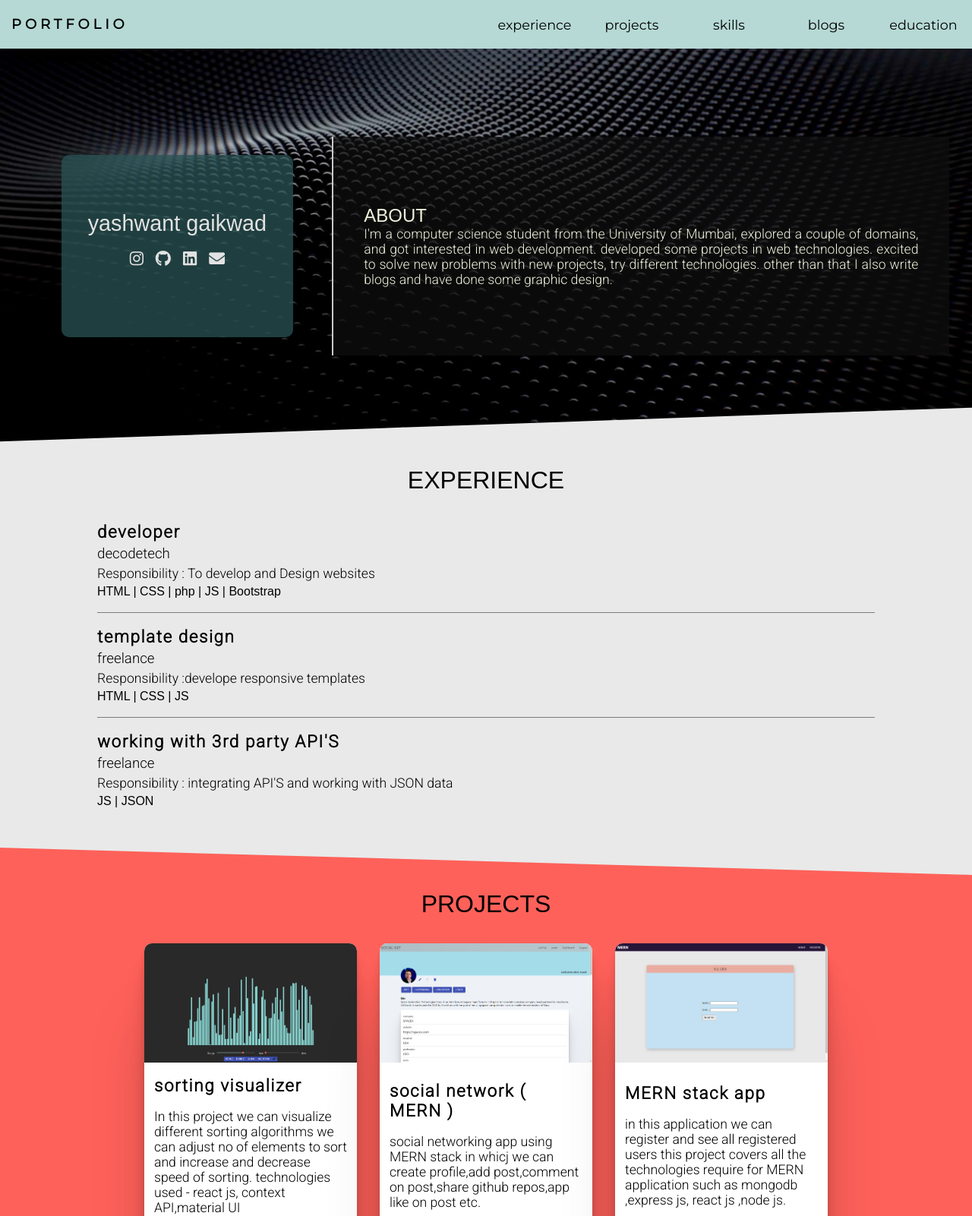
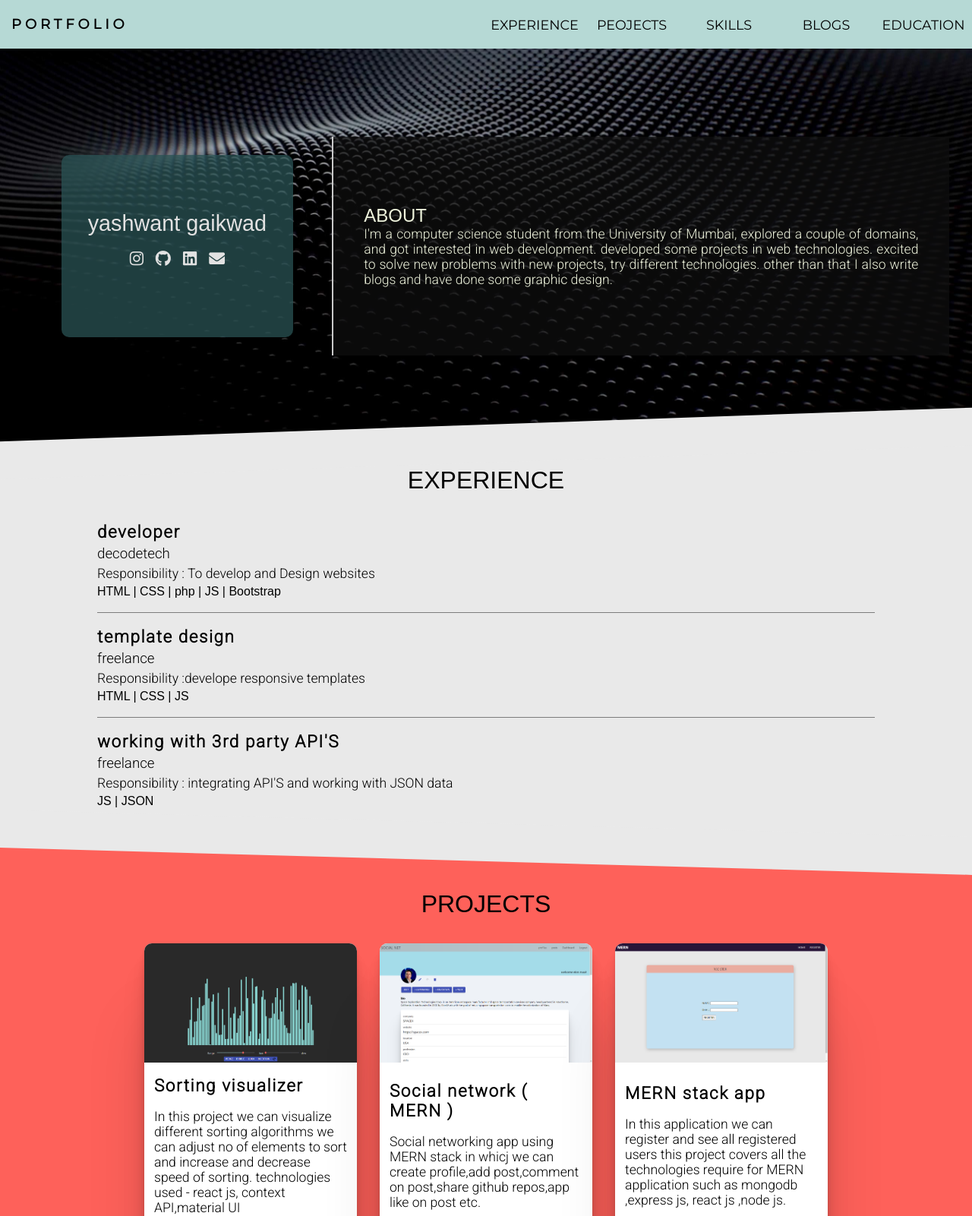
Before and after one commit to yash1-2000/portfolio-site, a plain HTML site: page index.html in a window 1280 px wide. Shown: the top 1601 px of the page at 76% size. Drawn offline with Linux system fonts and the light colour scheme; a web font is replaced by a local one.

Commit message:
some changes

```diff
--- a/index.html
+++ b/index.html
@@ -4,7 +4,8 @@
 <head>
   <meta charset="UTF-8" />
   <meta name="viewport" content="width=device-width, initial-scale=1.0" />
-
+  <meta name="description" content="web developer and computer science student experienced in different web technologies">
+  <meta name="keywords" content="web design , responsive web design , build a website , react js , yashwant , yashwant gaikwad  , yashwant gaikwad portfolio , node js , software engineer , mongodb">
   <link href="https://fonts.googleapis.com/css2?family=Hind+Madurai&family=Roboto:wght@300&display=swap"
     rel="stylesheet" />
   <link rel="stylesheet" href="https://pro.fontawesome.com/releases/v5.10.0/css/all.css"
@@ -14,7 +15,7 @@
   <link href="https://fonts.googleapis.com/css2?family=Montserrat" rel="stylesheet" />
   <link rel="stylesheet" href="style.css" />
   <link rel="stylesheet" href="nav.css" />
-  <title>my portfolio</title>
+  <title>Portfolio of Yashwant Gaikwad</title>
 </head>
 
 <body>
@@ -98,7 +99,7 @@
           <img src="images/sorting.png" alt="" />
         </div>
         <div class="project-desc">
-          <h2 class="section-sub-heading">sorting visualizer</h2>
+          <h2 class="section-sub-heading">Sorting visualizer</h2>
           <br>
           <p>
             In this project we can visualize different sorting algorithms we can adjust no of elements to sort and
@@ -118,10 +119,10 @@
           <img src="images/MERN.png" alt="" />
         </div>
         <div class="project-desc">
-          <h2 class="section-sub-heading">social network ( MERN )</h2>
+          <h2 class="section-sub-heading">Social network ( MERN )</h2>
           <br>
           <p>
-            social networking app using MERN stack in whicj we can create profile,add post,comment on post,share github
+            Social networking app using MERN stack in whicj we can create profile,add post,comment on post,share github
             repos,app like on post etc.
           </p>
         </div>
@@ -140,7 +141,7 @@
           <h2 class="section-sub-heading">MERN stack app</h2>
           <br>
           <p>
-            in this application we can register and see all registered users this project covers all
+            In this application we can register and see all registered users this project covers all
             the technologies require for MERN application such as mongodb ,express js, react js
             ,node js.
           </p>
--- a/nav.js
+++ b/nav.js
@@ -7,11 +7,11 @@ class Nav extends HTMLElement {
     </div>
     <div class="flex1"></div>
     <ul class="navlinks">
-        <li class="li-item"><a href="#experience">experience</a></li>
-        <li class="li-item"><a href="#projects">projects</a></li>
-        <li class="li-item"><a href="#skills">skills</a></li>
-        <li class="li-item"><a href="#skills">blogs</a></li>
-        <li class="li-item"><a href="#education">education</a></li>
+        <li class="li-item"><a href="#experience">EXPERIENCE</a></li>
+        <li class="li-item"><a href="#projects">PEOJECTS</a></li>
+        <li class="li-item"><a href="#skills">SKILLS</a></li>
+        <li class="li-item"><a href="#blogs">BLOGS</a></li>
+        <li class="li-item"><a href="#education">EDUCATION</a></li>
     </ul>
     <div class="burger">
         <div class="line1"></div>
--- a/style.css
+++ b/style.css
@@ -85,6 +85,7 @@ p{
 /* ============================================================about============================================================ */
 #about{
   background-image: url("images/about-background.jpg");
+  background-color: #151515;
   background-attachment: fixed;
   background-position: center;
   background-repeat: no-repeat;
```
